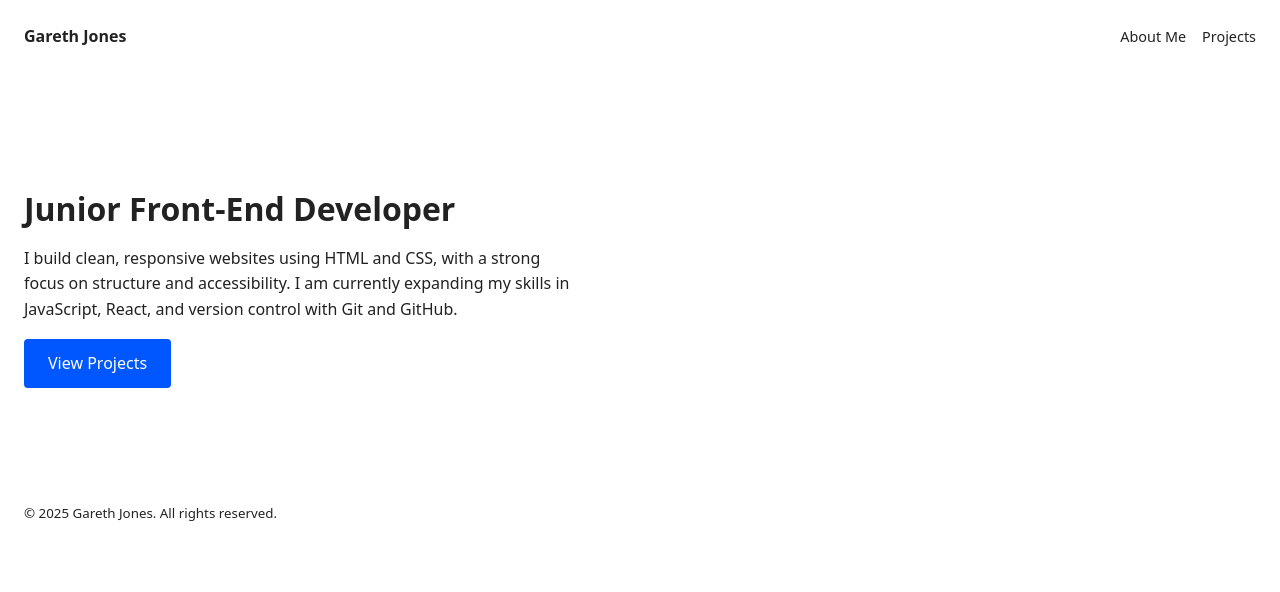
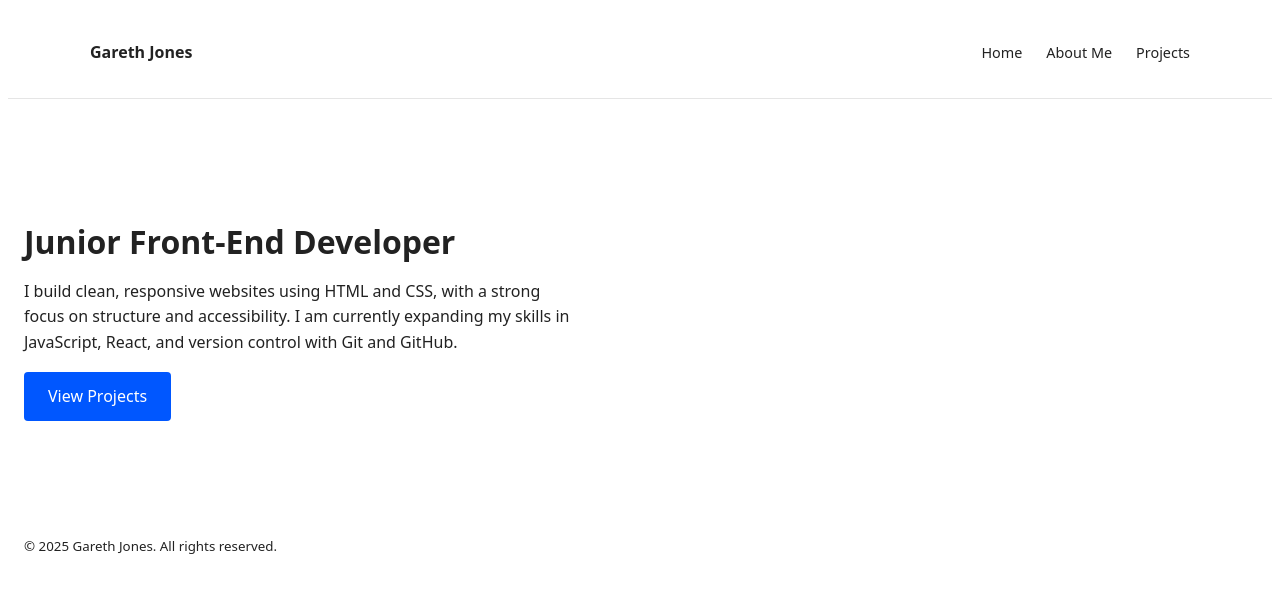
Before and after one commit to gsjones1994-sudo/portfolio-website, a plain HTML site: page index.html in a window 1280 px wide. Drawn offline with Linux system fonts and the light colour scheme.

Commit message:
accesibility updates for nav

```diff
--- a/css/components.css
+++ b/css/components.css
@@ -67,3 +67,11 @@
   transform: translateY(-2px);
   box-shadow: 0 4px 10px rgba(0, 0, 0, 0.08);
 }
+
+.nav__list {
+  display: flex;
+  gap: 1.5rem;
+  list-style: none;
+  margin: 0;
+  padding: 0;
+}
--- a/css/layout.css
+++ b/css/layout.css
@@ -5,7 +5,14 @@
   padding: 1rem;
 }
 
+.site-header {
+  border-bottom: 1px solid #e5e5e5;
+}
+
 .nav {
+  max-width: 1100px;
+  margin: 0 auto;
+  padding: 1rem;
   display: flex;
   justify-content: space-between;
   align-items: center;
--- a/index.html
+++ b/index.html
@@ -15,6 +15,7 @@
       <nav class="nav" aria-label="Primary Navigation">
         <a href="index.html" class="nav__logo">Gareth Jones</a>
         <ul class="nav__list">
+          <li><a href="index.html" aria-current="page">Home</a></li>
           <li><a href="about.html">About Me</a></li>
           <li><a href="projects.html">Projects</a></li>
         </ul>
```
Also changed, not shown: about.html (+1 -0 lines).
